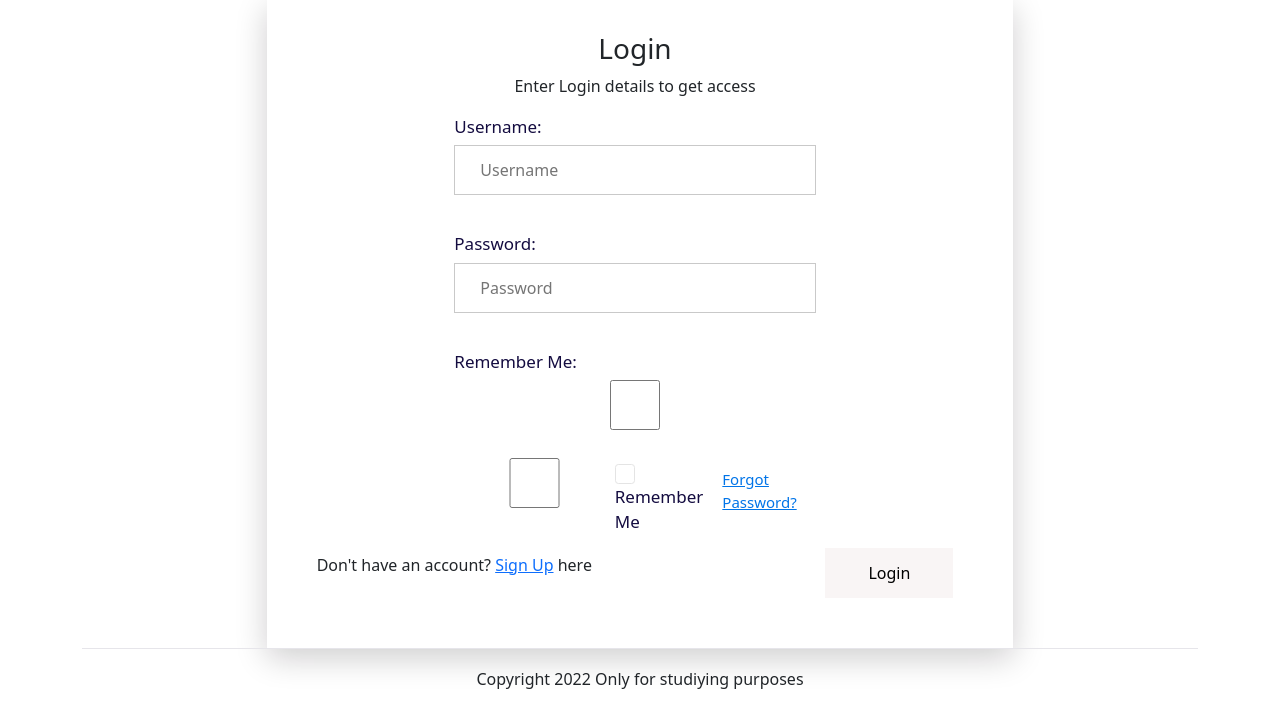
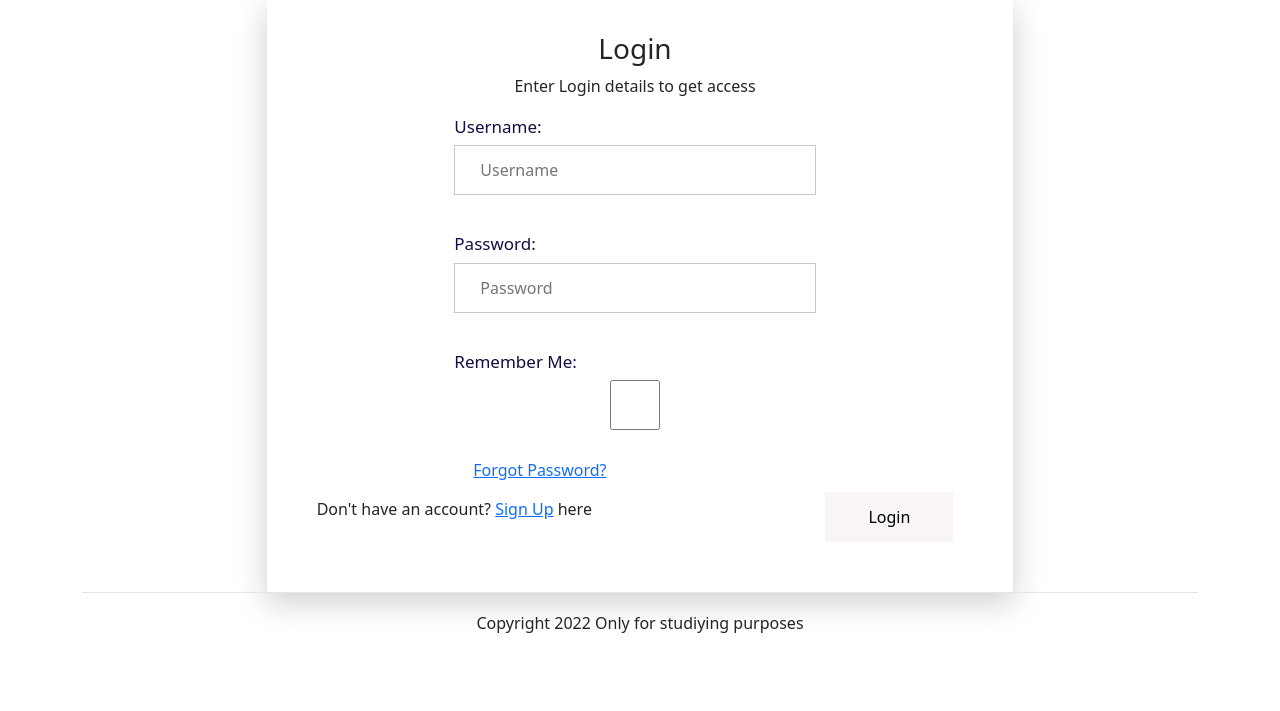
Before and after one commit to KevinDGnanih/p4-the-note, a Django app: page /accounts/login/ in a window 1280 px wide. Shown: the part 319-1030 px from the top of the page. After the commit the page ends 952 px from the top, so only its background shows below. Run offline with Django 3.2, Linux system fonts and the light colour scheme; some libraries are stand-ins or nearby versions.

Commit message:
Edited allauth login

```diff
--- a/static/css/style.css
+++ b/static/css/style.css
@@ -320,3 +320,11 @@ input {
     font-size: 15px;
     font-weight: 400;
 }
+
+
+#id_remember p, .forget_pass {
+    display: flex;
+    justify-content: space-between;
+    padding-top: 8px;
+    overflow: hidden;
+}
--- a/templates/account/login.html
+++ b/templates/account/login.html
@@ -22,11 +22,7 @@
       <form class="login" method="POST" action="{% url 'account_login' %}">
         {% csrf_token %}
         {{form.as_p}}
-        <div class="single-input-field login-check">
-          <input type="checkbox" name="remember" id="id_remember">
-          <label for="remember">Remember me</label>
-          <a class="button secondaryAction" href="{% url 'account_reset_password' %}">{% trans "Forgot Password?" %}</a>
-        </div>
+        <a class="button secondaryAction forget_pass" href="{% url 'account_reset_password' %}">{% trans "Forgot Password?" %}</a>
     </div>
     {% if redirect_field_value %}
     <input type="hidden" name="{{ redirect_field_name }}" value="{{ redirect_field_value }}" />
```
